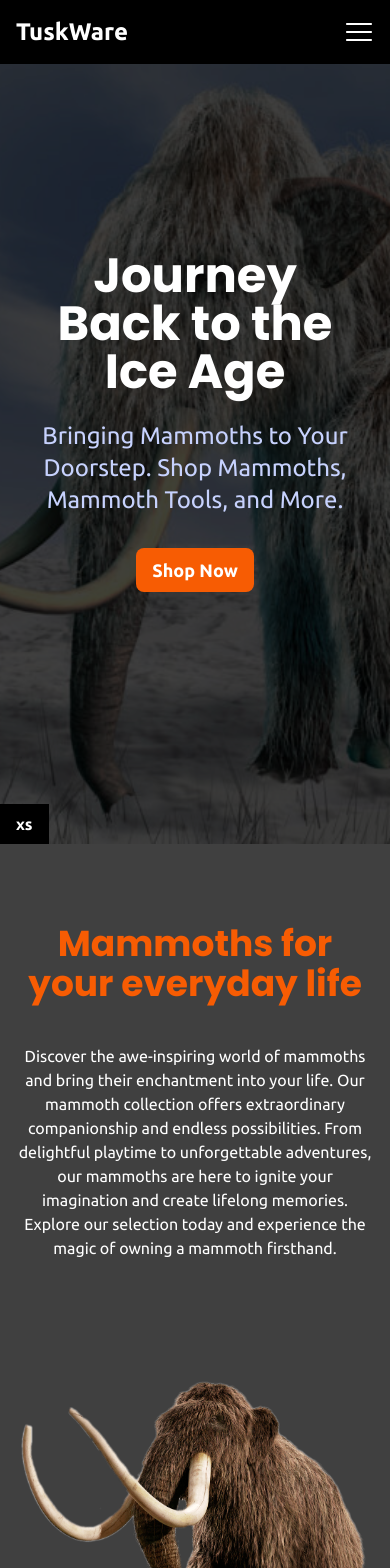
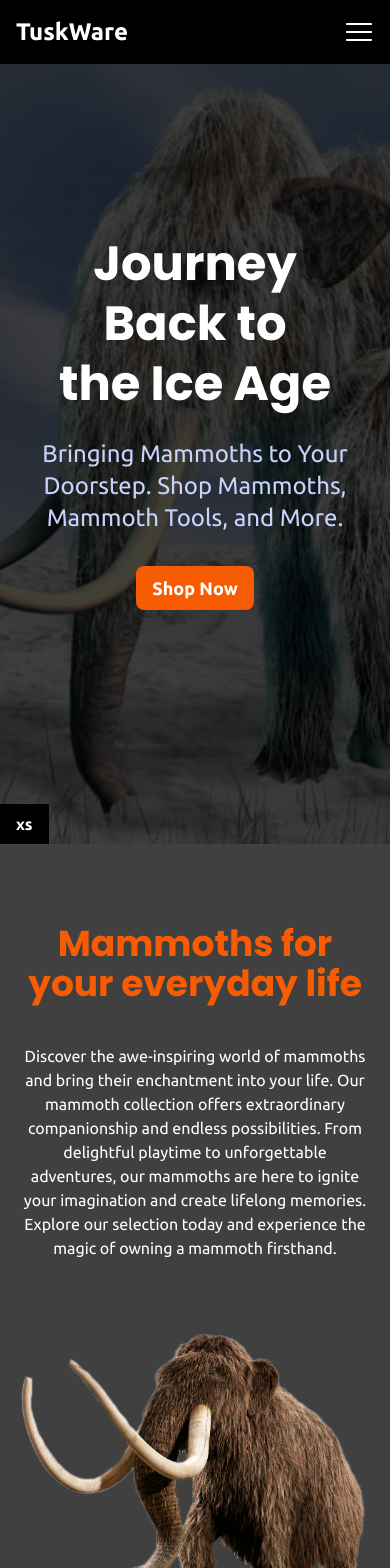
Before and after one commit to Jankela04/tuskware, a Next.js app: page / in a window 390 px wide. Shown: the top 1568 px of the page. Built offline with nearby package versions, Linux system fonts and the light colour scheme.

Commit message:
feat: install and use react-wrap-balancer
fixes akward 1 word breaks in headings. "text-wrap: balance" achieves the same result but it has poor broser support

```diff
--- a/package.json
+++ b/package.json
@@ -21,6 +21,7 @@
     "postcss": "8.4.24",
     "react": "18.2.0",
     "react-dom": "18.2.0",
+    "react-wrap-balancer": "^1.0.0",
     "tailwind-merge": "^1.13.2",
     "tailwindcss": "3.3.2",
     "typescript": "5.1.3"
--- a/src/app/(home)/page.tsx
+++ b/src/app/(home)/page.tsx
@@ -1,3 +1,4 @@
+import { Balancer } from "react-wrap-balancer";
 import Image from "next/image";
 import { poppins } from "@/lib/fonts";
 import Button from "@/components/ui/Button";
@@ -27,12 +28,19 @@ function HeroSection() {
         />
       </div>
       <div className="absolute left-1/2 top-1/2 w-full -translate-x-1/2 -translate-y-1/2 transform px-8 text-center md:px-10">
-        <h1 className={cn(poppins.className, "text-5xl font-bold xl:text-7xl")}>
-          Journey Back to the Ice Age
+        <h1
+          className={cn(
+            poppins.className,
+            "text-5xl font-bold leading-tight sm:text-7xl"
+          )}
+        >
+          <Balancer>Journey Back to the Ice Age</Balancer>
         </h1>
-        <p className="m-auto mt-6 max-w-2xl text-2xl text-indigo-200 xl:text-3xl">
-          Bringing Mammoths to Your Doorstep. Shop Mammoths, Mammoth Tools, and
-          More.
+        <p className="m-auto mt-6 max-w-2xl text-2xl text-indigo-200 md:text-3xl">
+          <Balancer>
+            Bringing Mammoths to Your Doorstep. Shop Mammoths, Mammoth Tools,
+            and More.
+          </Balancer>
         </p>
         <Button className="mt-8">Shop Now</Button>
       </div>
@@ -42,7 +50,7 @@ function HeroSection() {
 
 function InfoSection() {
   return (
-    <section className="flex flex-col gap-24">
+    <section className="flex flex-col gap-12 md:gap-16">
       <div className="content-container pt-20 text-center">
         <h2
           className={cn(
@@ -50,18 +58,21 @@ function InfoSection() {
             "pb-10 text-4xl font-bold text-primary-500 lg:text-5xl"
           )}
         >
-          Mammoths for your everyday life
+          <Balancer>Mammoths for your everyday life</Balancer>
         </h2>
-        <p className="mx-auto max-w-3xl">
-          Discover the awe-inspiring world of mammoths and bring their
-          enchantment into your life. Our mammoth collection offers
-          extraordinary companionship and endless possibilities. From delightful
-          playtime to unforgettable adventures, our mammoths are here to ignite
-          your imagination and create lifelong memories. Explore our selection
-          today and experience the magic of owning a mammoth firsthand.
+        <p className="mx-auto">
+          <Balancer>
+            Discover the awe-inspiring world of mammoths and bring their
+            enchantment into your life. Our mammoth collection offers
+            extraordinary companionship and endless possibilities. From
+            delightful playtime to unforgettable adventures, our mammoths are
+            here to ignite your imagination and create lifelong memories.
+            Explore our selection today and experience the magic of owning a
+            mammoth firsthand.
+          </Balancer>
         </p>
       </div>
-      <div className="content-container flex flex-col items-center justify-center gap-4 text-center md:flex-row md:justify-between md:gap-10">
+      <div className="content-container flex flex-col items-center justify-center gap-4 text-center md:flex-row md:justify-between md:gap-8">
         <div>
           <Image
             src="/images/mammoth-transparent.png"
@@ -74,7 +85,7 @@ function InfoSection() {
           <h2
             className={cn(
               poppins.className,
-              "py-10 text-3xl font-bold text-primary-500 xl:text-4xl"
+              "pb-10 text-3xl font-bold text-primary-500 xl:text-4xl"
             )}
           >
             Discover Mammoth Connections
@@ -99,7 +110,7 @@ function TestimonialsSection() {
           "mb-10 px-8 text-center text-4xl font-bold text-primary-500 sm:text-5xl"
         )}
       >
-        Hear What Our Customers Say
+        <Balancer>Just See What Our Customers Say</Balancer>
       </h2>
       <div className="content-container flex flex-col gap-6 pb-20 lg:flex-row">
         <div className="flex flex-col items-center gap-6 rounded-lg border-2 border-slate-300 bg-neutral-800 p-10 shadow-xl shadow-neutral-900 lg:w-1/3">
--- a/src/app/layout.tsx
+++ b/src/app/layout.tsx
@@ -1,3 +1,4 @@
+import { Provider as WrapBalancerProvider } from "react-wrap-balancer";
 import Navbar from "@/components/Navbar";
 import "@/styles/globals.css";
 import { ubuntu } from "@/lib/fonts";
@@ -17,9 +18,11 @@ export default function RootLayout({
   return (
     <html lang="en">
       <body className={ubuntu.className}>
-        <Navbar />
-        {children}
-        <TailwindScreenIndicator />
+        <WrapBalancerProvider>
+          <Navbar />
+          {children}
+          <TailwindScreenIndicator />
+        </WrapBalancerProvider>
       </body>
     </html>
   );
```
Also changed, not shown: 1 other file (tests, documents, lock files or other folders).
